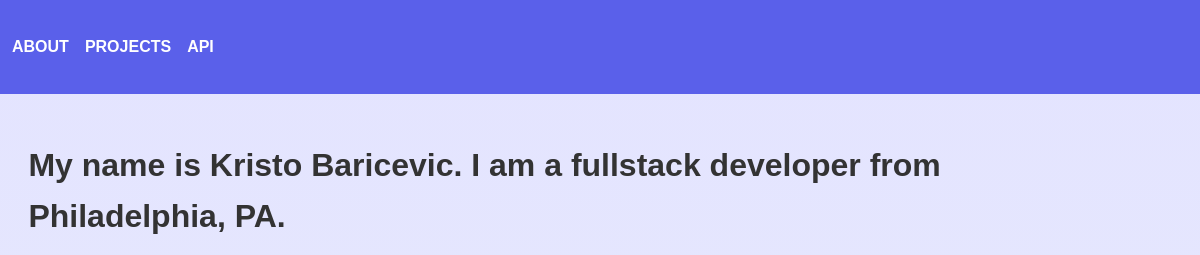
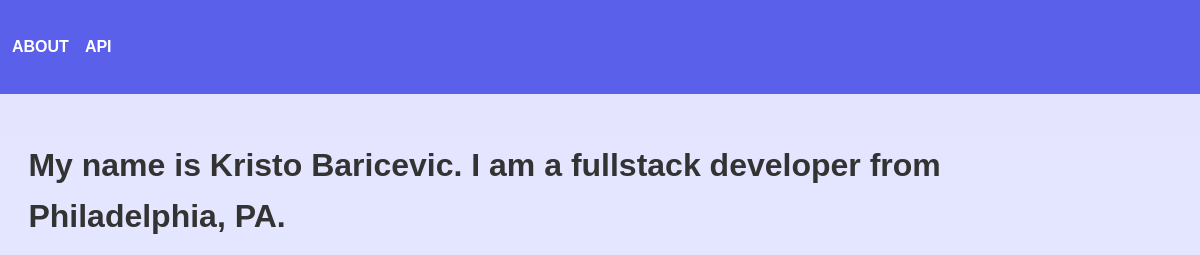
Before and after one commit to kristo-baricevic/portfolio, a plain HTML site: page about.html in a window 1280 px wide. Shown: the top 255 px of the page, 80-1280 px from the left. Drawn offline with Linux system fonts and the light colour scheme.

Commit message:
added header edits

```diff
--- a/about.html
+++ b/about.html
@@ -21,9 +21,6 @@
                     </li>
                     <li>
                         <a href="/about.html">ABOUT</a>
-                    </li>
-                    <li>
-                        <a href="/projects.html">PROJECTS</a>
                     </li>
                     <li>
                         <a href="/api.html">API</a>
```
Also changed, not shown: api.html (+0 -3 lines).
